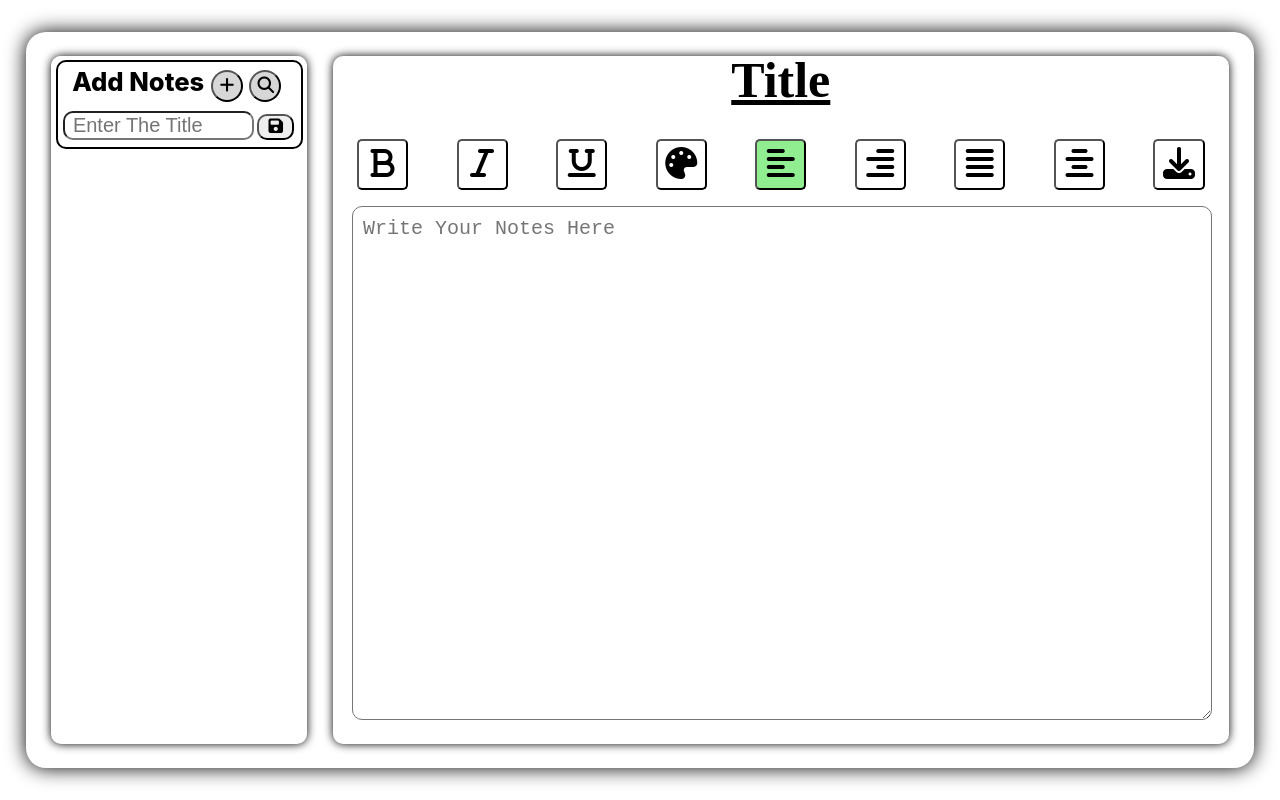
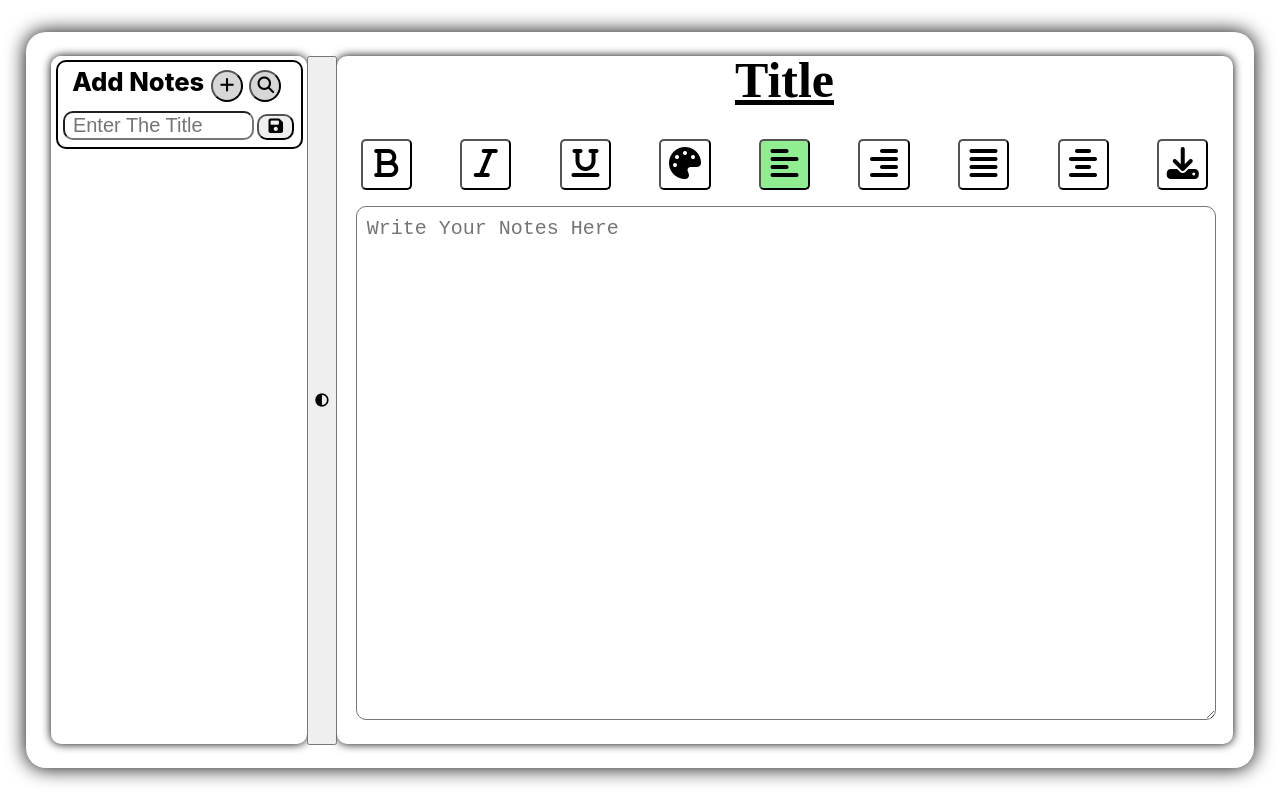
Before and after one commit to SnowFlowerr/Notes-Maker, a React (Create React App) app: page / in a window 1280 px wide. Built offline with nearby package versions, Linux system fonts and the light colour scheme.

Commit message:
bug Fixed

```diff
--- a/src/components/Home.jsx
+++ b/src/components/Home.jsx
@@ -10,6 +10,7 @@ export default function Home() {
     return (
         <div className={styles.BigBox}>
             <Navbar note={note} setNote={setNote} arrNotes={arrNotes} setArrNotes={setArrNotes}></Navbar>
+            <button className={styles.darkButton}><i class="fa-solid fa-circle-half-stroke"></i></button>
             <Notes note={note} setNote={setNote}></Notes>
         </div>
     )
--- a/src/components/Home.module.css
+++ b/src/components/Home.module.css
@@ -7,3 +7,8 @@
     box-shadow: 0px 0px 20px black;
     display: flex;
 }
+.darkButton{
+    z-index: 0;
+    height: 86.1vh;
+    margin-top: 3vh;
+}
--- a/src/components/Navbar.jsx
+++ b/src/components/Navbar.jsx
@@ -105,7 +105,7 @@ export default function Navbar({ note, setNote, arrNotes, setArrNotes }) {
             setArrNotes(searchArr);
         }
         // setSearch(false);
-        setSearchInp({text:"",count:searchInp.count})
+        setSearchInp({text:"",count:true})
     }
     function handleUpdate(e) {
         e.preventDefault()
--- a/src/components/Navbar.module.css
+++ b/src/components/Navbar.module.css
@@ -7,6 +7,7 @@
     box-shadow: 0px 0px 10px rgb(0, 0, 0);
     overflow: auto;
     scrollbar-width: none;
+    z-index: 1;
 }
 .addNotesBtn{
     /* border: 2px solid black; */
--- a/src/components/Notes.module.css
+++ b/src/components/Notes.module.css
@@ -3,7 +3,7 @@
     width: 70vw;
     height: 86vh;
     margin-top: 3vh;
-    margin-left: 2vw;
+    /* margin-left: 2vw; */
     border-radius: 10px;
     box-shadow: 0px 0px 10px rgb(0, 0, 0);
 }
```
